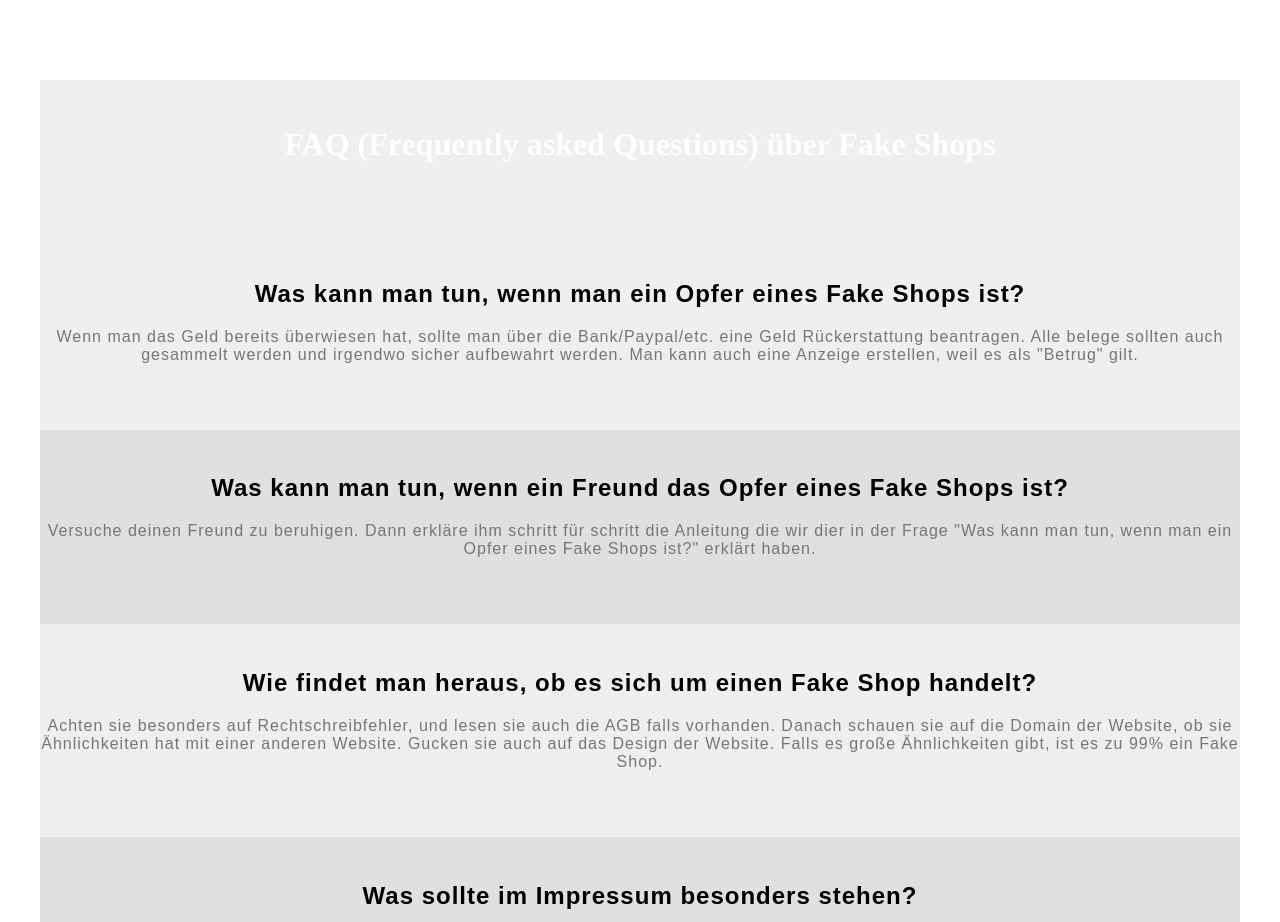
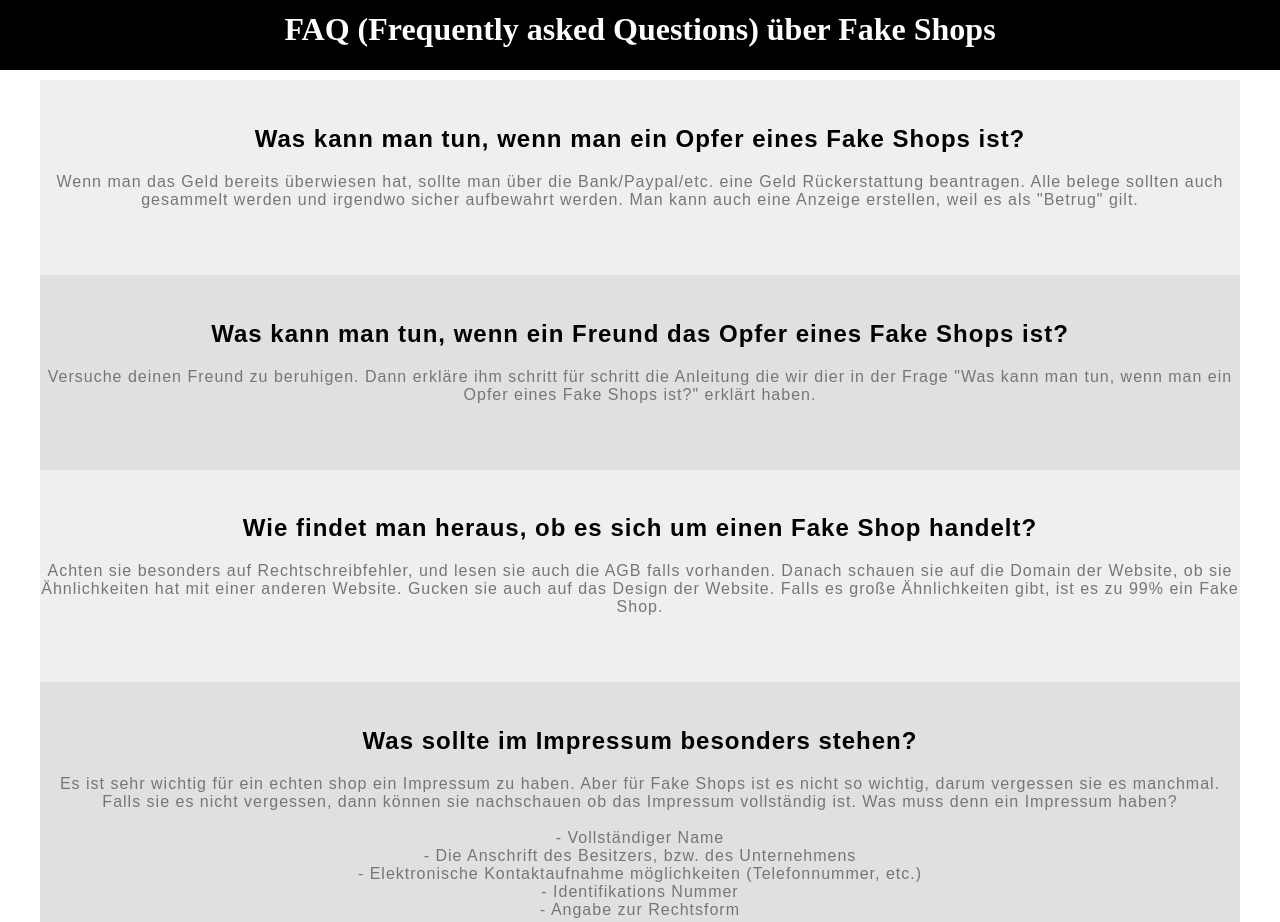
Before and after one commit to DracoFAAD/WIPK, a plain HTML site: page index.html in a window 1280 px wide. Shown: the top 922 px of the page. Drawn offline with Linux system fonts and the light colour scheme.

Commit message:
Update index.html

```diff
--- a/index.html
+++ b/index.html
@@ -6,7 +6,7 @@
     </header>
     <body>
         <link rel="stylesheet" href="./index.css">
-        <div class="header2">
+        <div class="header">
             <h1 class="title">FAQ (Frequently asked Questions) über Fake Shops</h1>
         </div>
         <div style="background-color:rgb(239, 239, 239);">
```
